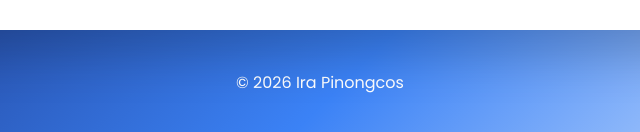
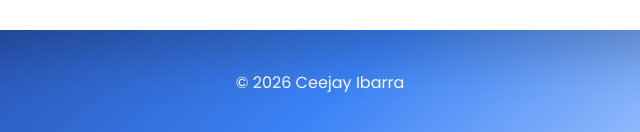
Before and after one commit to cyrellejohnibarra-ship-it/Portfolio, a plain HTML site: page index.html in a window 1280 px wide. Shown: the part 813-945 px from the top of the page, 320-960 px from the left. Drawn offline with Linux system fonts and the light colour scheme.

Commit message:
Update index.html

```diff
--- a/index.html
+++ b/index.html
@@ -226,7 +226,7 @@ I am passionate about improving my programming skills and hope to become a succe
   <img id="viewerImg" src="">
 </div>
 
-<footer>© 2026 Ira Pinongcos</footer>
+<footer>© 2026 Ceejay Ibarra</footer>
 
 <script>
 let lineChart;
```
